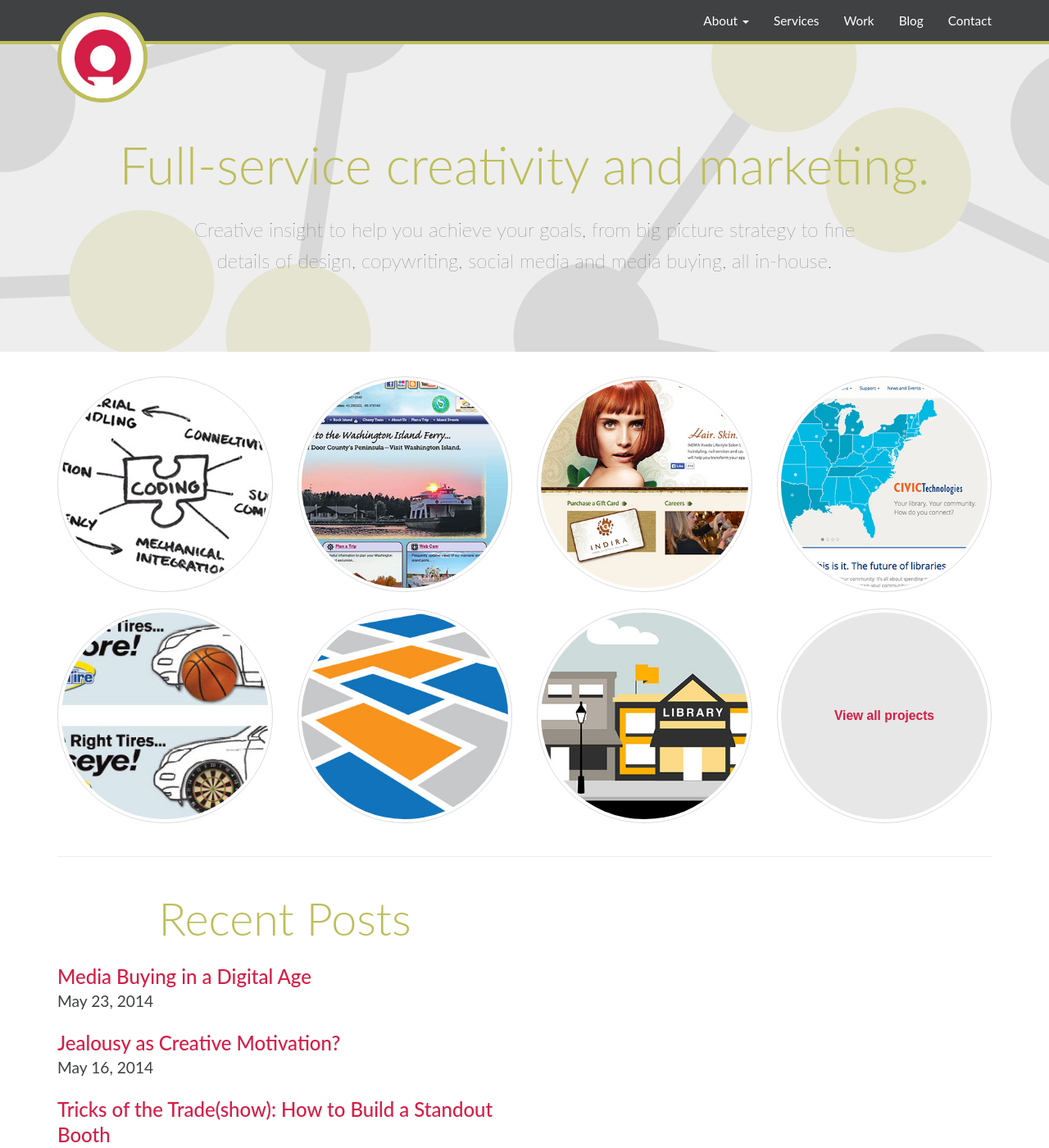
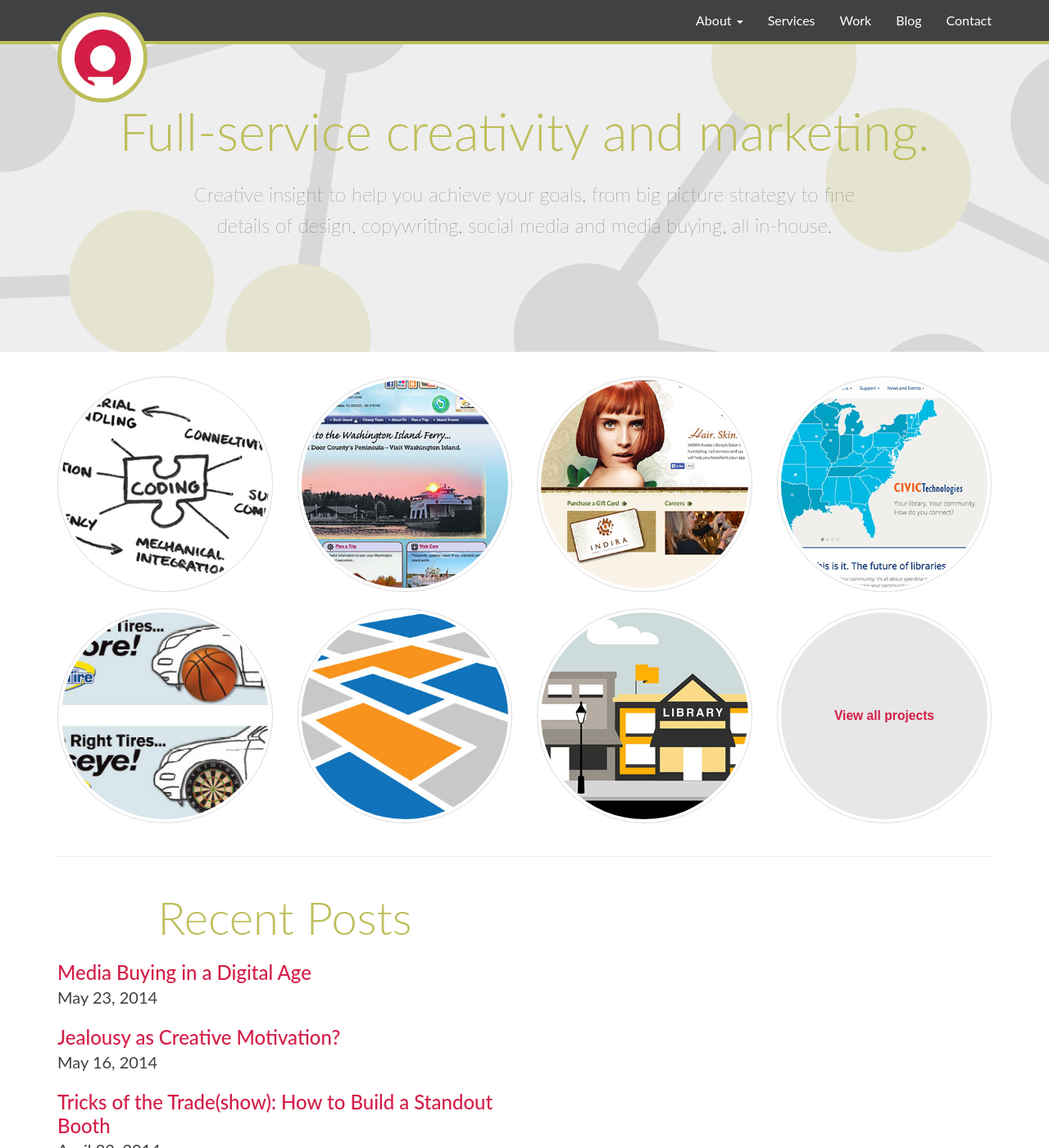
Before and after one commit to insight-creative/insight-creative.github.io, a Jekyll site: the page built from index.html, in a window 1280 px wide and 1400 px high. Shown: the whole window at 82% size. Built offline with Jekyll 4.4.1, drawn with Linux system fonts in a browser that asks for light colours; nearby versions of some CDN libraries; Markdown is read by kramdown in place of the engine named in the settings.

Commit message:
Re-organize responsive typography styles.

```diff
--- a/css/main.css
+++ b/css/main.css
@@ -3,20 +3,25 @@
  */
 
 html {
-  font-size: 100%;
+  font-size: 15px;
+}
+@media (min-width: 768px) {
+  html {
+    font-size: 20px;
+  }
 }
 body {
   padding-top: 54px;
   font-family: "lato", sans-serif;
-  font-size: 1.2em;
-  line-height: 1.55em;
-}
-iframe {
-  width: 100%;
+  font-size: 1rem;
+  line-height: 1.5;
 }
 img {
   width: 100%;
   height: auto;
+}
+iframe {
+  width: 100%;
 }
 .center-block {
   float: none;
@@ -26,19 +31,20 @@
  * Typography
  */
 
+h1, h2, h3, h4 {
+  line-height: 1.2;
+}
+
 h1 {
   color: #BDBE5A;
   font-weight: 300;
-  font-size: 2.9em;
-  line-height: 1.25;
+  font-size: 2.8rem;
   text-align: center;
 }
 h2 {
+  font-size: 1.6rem;
+  font-weight: 400;
   color: #D41E47;
-  font-weight: 400;
-}
-h3 {
-  line-height: 1.3;
 }
 p {
   color: #3F4142;
@@ -88,7 +94,8 @@
     margin-top: 0;
   }
 }
-.navbar-default .navbar-nav > li > a {
+.navbar-default .navbar-nav > li > a,
+.navbar-default .navbar-nav > li > a:focus {
   color: white;
   font-size: .8em;
 }
@@ -112,10 +119,9 @@
 }
 .jumbotron h1 {
   color: #BDBE5A;
-  margin-top: 60px;
 }
 .jumbotron p {
-  font-size: 1.25em;
+  font-size: 1.2rem;
   line-height: 1.6;
 }
 
@@ -161,7 +167,7 @@
   opacity: 1;
 }
 .thumbnail .caption p {
-  font-size: 1.2em;
+  font-size: 1.2rem;
   margin-top: auto;
   margin-bottom: auto;
   display: table;
@@ -210,7 +216,6 @@
 
 .article-heading {
   text-align: center;
-  margin-top: 40px;
   margin-bottom: 20px;
 }
 @media (min-width: 992px) {
@@ -251,7 +256,7 @@
   }
 }
 .staff-bio h3 {
-  font-style: italic;
+  font-size: 1.3rem;
   color: #7E7E7E;
   margin-top: 0;
 }
```
Also changed, not shown: about/index.md (+1 -1 lines).
